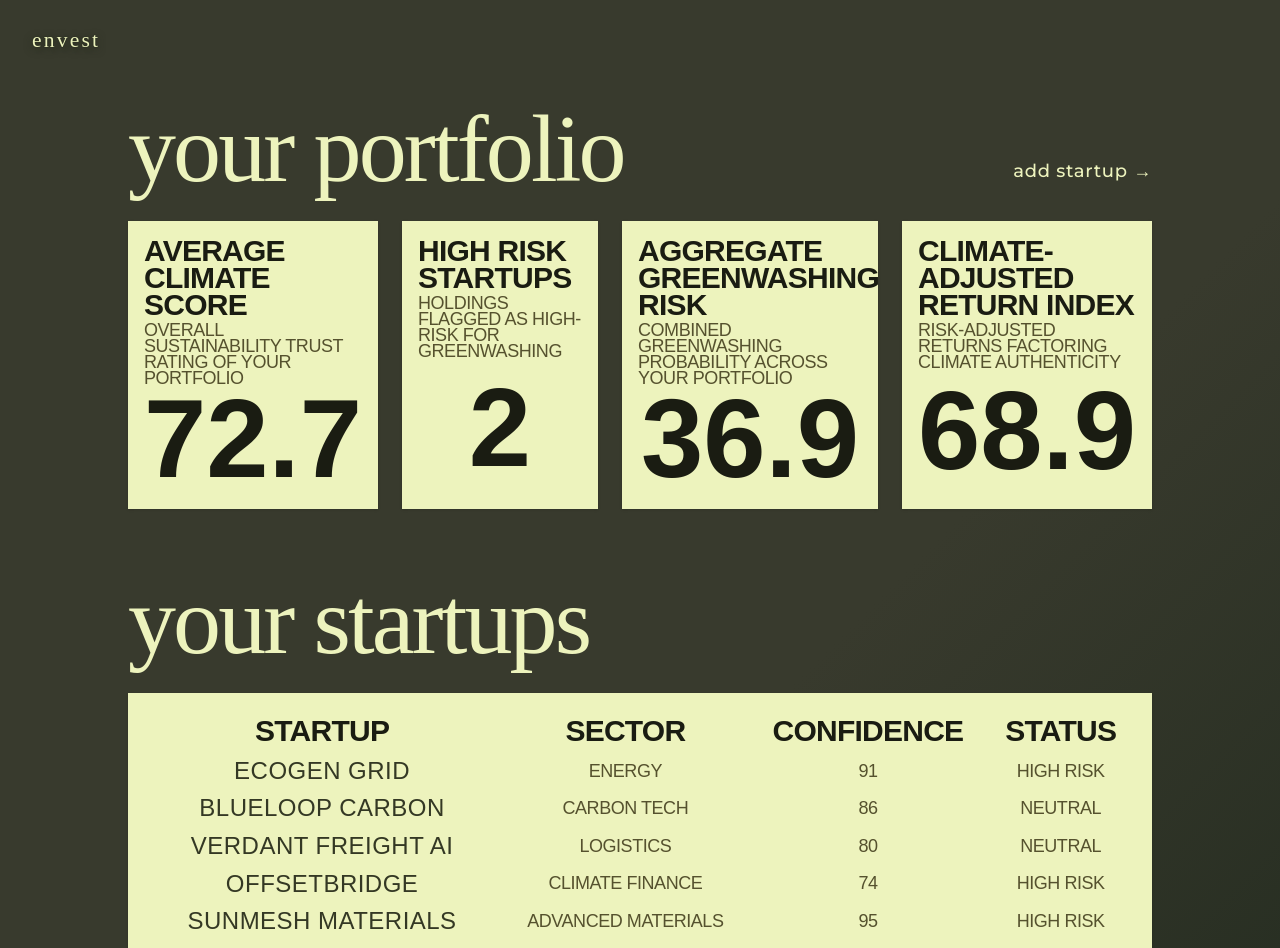
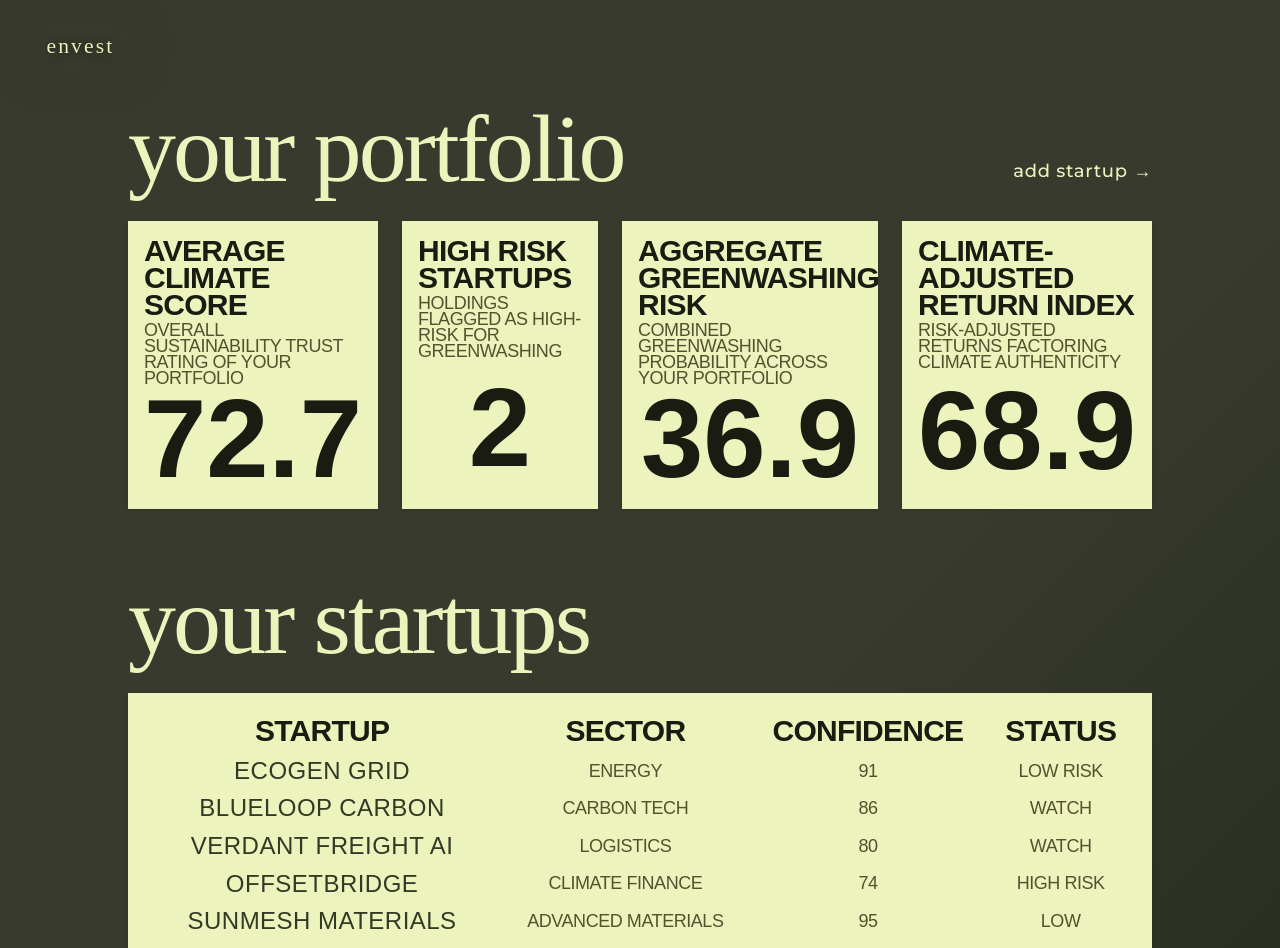
Before and after one commit to vrajhm/envest, a Next.js app in the folder fe/: page /dashboard in a window 1280 px wide. Shown: the top 948 px of the page. Built offline with nearby package versions, Linux system fonts and the light colour scheme; a web font is replaced by a local one.

Commit message:
add fade out for logo

```diff
--- a/fe/src/app/dashboard/page.tsx
+++ b/fe/src/app/dashboard/page.tsx
@@ -33,6 +33,7 @@ const sairaExtraCondensed = Saira_Extra_Condensed({
 
 export default function Dashboard() {
   const [fadeIn, setFadeIn] = useState(false);
+  const [logoOpacity, setLogoOpacity] = useState(1);
   const [startups, setStartups] = useState<DashboardStartupRow[]>(dashboardStartups);
   const [dialogOpen, setDialogOpen] = useState(false);
   const [startupNameInput, setStartupNameInput] = useState("");
@@ -44,6 +45,18 @@ export default function Dashboard() {
 
   useEffect(() => {
     setFadeIn(true);
+  }, []);
+
+  useEffect(() => {
+    const handleScroll = () => {
+      const fadeDistance = 90;
+      const nextOpacity = Math.max(0, 1 - window.scrollY / fadeDistance);
+      setLogoOpacity(nextOpacity);
+    };
+
+    handleScroll();
+    window.addEventListener("scroll", handleScroll, { passive: true });
+    return () => window.removeEventListener("scroll", handleScroll);
   }, []);
 
   const portfolioMetrics = dashboardSeed.portfolio_metrics;
@@ -169,6 +182,11 @@ export default function Dashboard() {
             userSelect: "none",
             textDecoration: "none",
             transition: "transform 0.18s cubic-bezier(.4,1.3,.6,1)",
+            opacity: logoOpacity,
+            background: "radial-gradient(circle, rgb(56, 58, 45) 45%, rgba(56, 58, 45, 0.55) 70%, rgba(56, 58, 45, 0) 100%)",
+            borderRadius: "9999px",
+            padding: "0.35rem 0.9rem",
+            boxShadow: "0 0 28px 12px rgba(56, 58, 45, 0.85)",
           }}
           onMouseEnter={(e) =>
             (e.currentTarget.style.transform = "scale(1.13)")
--- a/fe/src/data/dashboardData.json
+++ b/fe/src/data/dashboardData.json
@@ -28,7 +28,7 @@
       "greenwash_risk": 18,
       "net_zero_cred": 84,
       "confidence": 91,
-      "status": "high_risk",
+      "status": "low_risk",
       "geo": { "city": "San Francisco", "lat": 37.7749, "lng": -122.4194 }
     },
     {
@@ -39,7 +39,7 @@
       "greenwash_risk": 32,
       "net_zero_cred": 71,
       "confidence": 86,
-      "status": "neutral",
+      "status": "watch",
       "geo": { "city": "San Francisco", "lat": 37.808, "lng": -122.4177 }
     },
     {
@@ -50,7 +50,7 @@
       "greenwash_risk": 41,
       "net_zero_cred": 63,
       "confidence": 80,
-      "status": "neutral",
+      "status": "watch",
       "geo": { "city": "San Francisco", "lat": 37.7599, "lng": -122.4148 }
     },
     {
@@ -72,7 +72,7 @@
       "greenwash_risk": 12,
       "net_zero_cred": 90,
       "confidence": 95,
-      "status": "high_risk",
+      "status": "low",
       "geo": { "city": "San Francisco", "lat": 37.7802, "lng": -122.4826 }
     },
     {
@@ -83,7 +83,7 @@
       "greenwash_risk": 55,
       "net_zero_cred": 58,
       "confidence": 77,
-      "status": "neutral",
+      "status": "watch",
       "geo": { "city": "San Francisco", "lat": 37.7284, "lng": -122.4292 }
     },
     {
@@ -94,7 +94,7 @@
       "greenwash_risk": 28,
       "net_zero_cred": 75,
       "confidence": 88,
-      "status": "high_risk",
+      "status": "low",
       "geo": { "city": "San Francisco", "lat": 37.7993, "lng": -122.447 }
     },
     {
@@ -116,7 +116,7 @@
       "greenwash_risk": 15,
       "net_zero_cred": 86,
       "confidence": 93,
-      "status": "high_risk",
+      "status": "low",
       "geo": { "city": "San Francisco", "lat": 37.7896, "lng": -122.4662 }
     },
     {
@@ -127,7 +127,7 @@
       "greenwash_risk": 39,
       "net_zero_cred": 69,
       "confidence": 84,
-      "status": "neutral",
+      "status": "watch",
       "geo": { "city": "San Francisco", "lat": 37.7489, "lng": -122.458 }
     }
   ]
```
